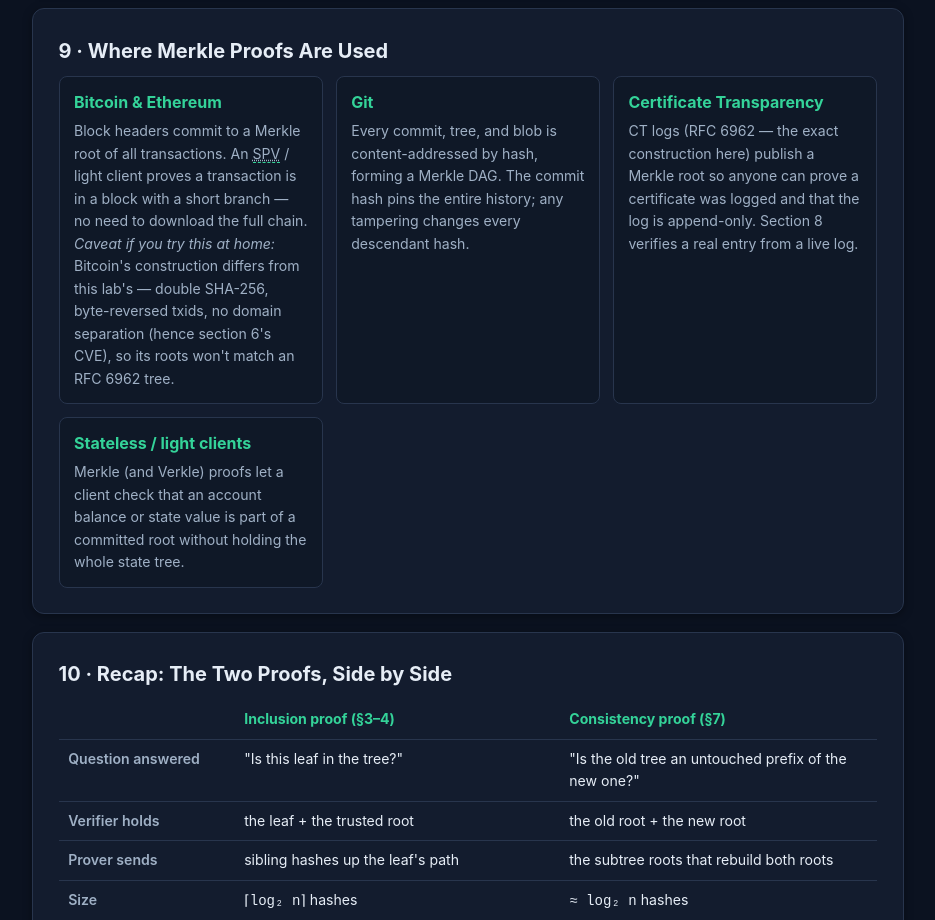
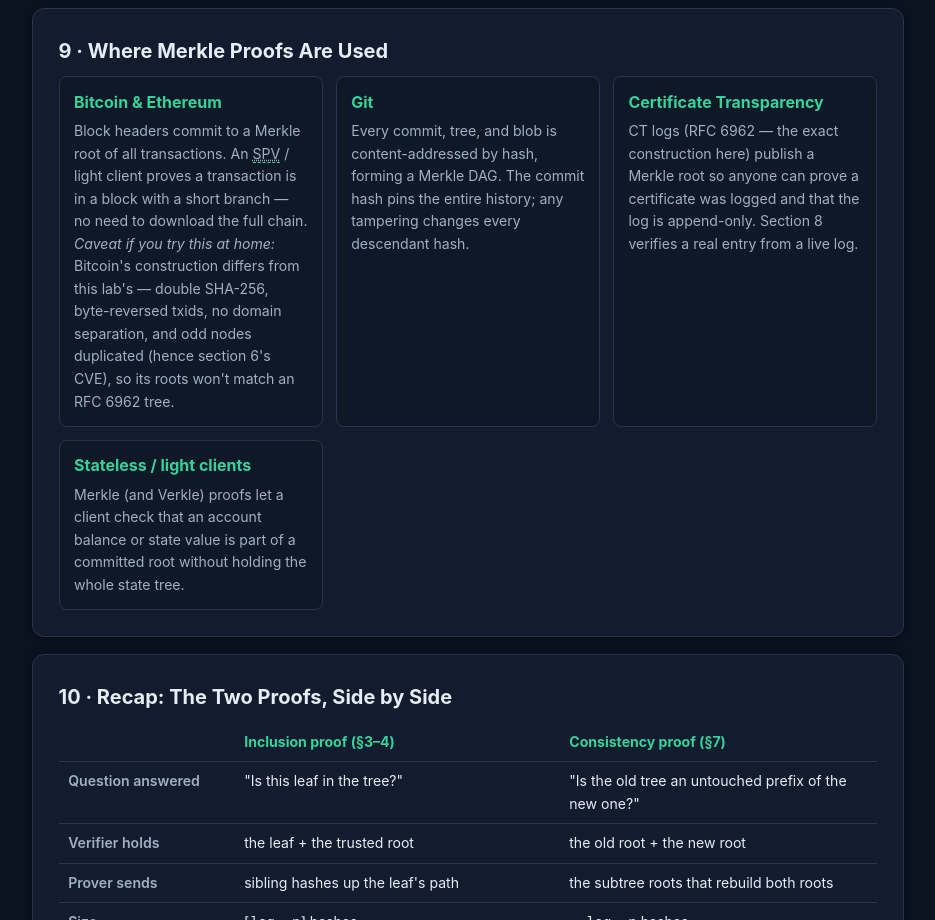
Before and after one commit to systemslibrarian/crypto-lab-merkle-proofs, a website built with Vite: page index.html in a window 1280 px wide. Shown: the part 10180-11100 px from the top of the page, without its empty margins (172-1107 px from the left). Built offline with nearby package versions, Linux system fonts and the light colour scheme.

Commit message:
Tie section 6's CVE to the odd-node duplication that caused it
The Bitcoin & Ethereum card listed the ways Bitcoin's tree differs from
this lab's and hung "(hence section 6's CVE)" on the missing domain
separation. Section 6 of the same page already says, correctly, that
CVE-2012-2459 comes from duplicating the lone odd node, and treats the
missing leaf/node prefix as a separate pitfall. The Bitcoin wiki's CVE
list, which the NVD entry cites as its reference, says the same: "Block
hash collisions can easily be made by duplicating transactions in the
merkle tree." (The NVD record itself is "unspecified" and names neither.)

Add odd-node duplication to the card's list and move the parenthetical
onto it.

Co-Authored-By: Claude Opus 5 <noreply@anthropic.com>

```diff
--- a/index.html
+++ b/index.html
@@ -483,7 +483,7 @@
       <div class="app-grid">
         <div class="app">
           <h3>Bitcoin &amp; Ethereum</h3>
-          <p>Block headers commit to a Merkle root of all transactions. An <span data-term="spv"><abbr title="Simplified Payment Verification">SPV</abbr></span> / light client proves a transaction is in a block with a short branch — no need to download the full chain. <em>Caveat if you try this at home:</em> Bitcoin's construction differs from this lab's — double SHA-256, byte-reversed txids, no domain separation (hence section 6's CVE), so its roots won't match an RFC 6962 tree.</p>
+          <p>Block headers commit to a Merkle root of all transactions. An <span data-term="spv"><abbr title="Simplified Payment Verification">SPV</abbr></span> / light client proves a transaction is in a block with a short branch — no need to download the full chain. <em>Caveat if you try this at home:</em> Bitcoin's construction differs from this lab's — double SHA-256, byte-reversed txids, no domain separation, and odd nodes duplicated (hence section 6's CVE), so its roots won't match an RFC 6962 tree.</p>
         </div>
         <div class="app">
           <h3>Git</h3>
```
